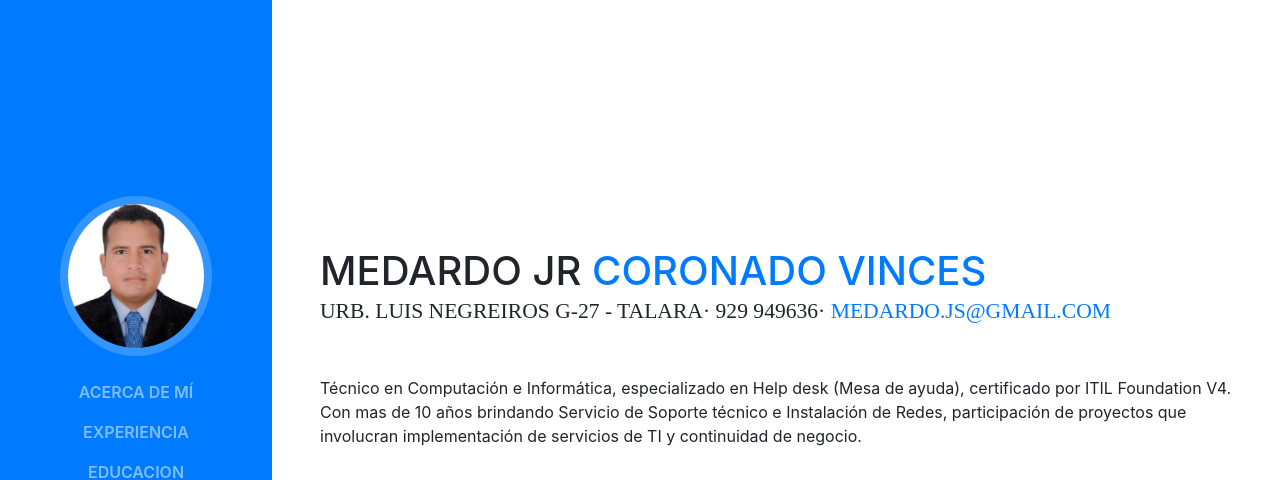
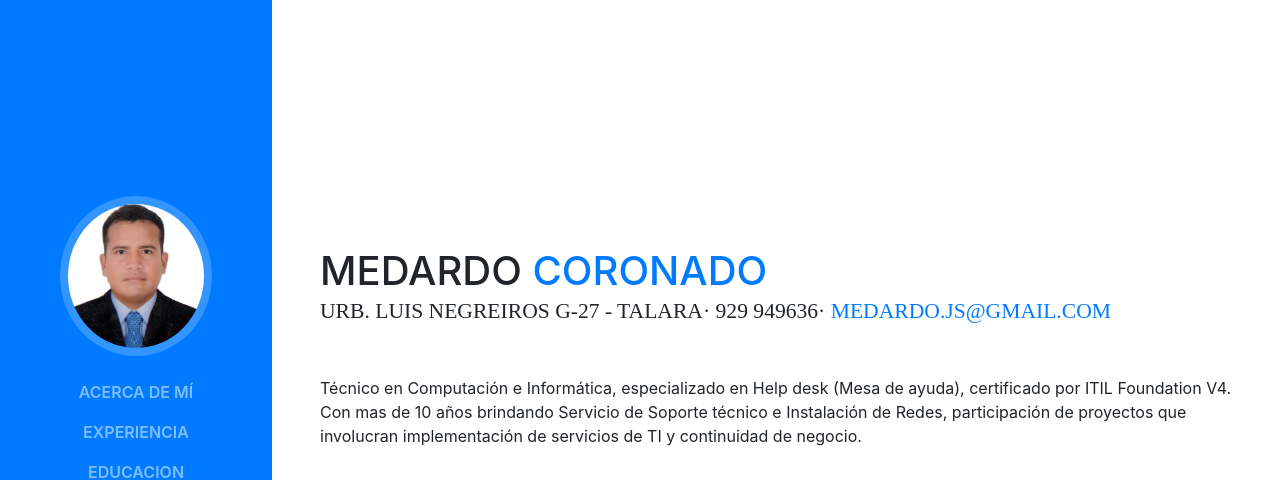
Before and after one commit to medardojs/medardojs.github.io, a website with bundled scripts: page index.html in a window 1280 px wide. Shown: the top 480 px of the page. Built offline with nearby package versions, Linux system fonts and the light colour scheme; a web font is replaced by a local one.

Commit message:
Update index.html

```diff
--- a/index.html
+++ b/index.html
@@ -65,8 +65,8 @@
 
       <section class="resume-section p-3 p-lg-5 d-flex d-column" id="about">
         <div class="my-auto">
-          <h1 class="mb-0">Medardo jr
-            <span class="text-primary">Coronado vinces</span>
+          <h1 class="mb-0">Medardo
+            <span class="text-primary">Coronado</span>
           </h1>
           <div class="subheading mb-5">Urb. Luis Negreiros G-27 - Talara· 929 949636·
             <a href="mailto:medardo.js@gmail.com">medardo.js@gmail.com</a>
```
